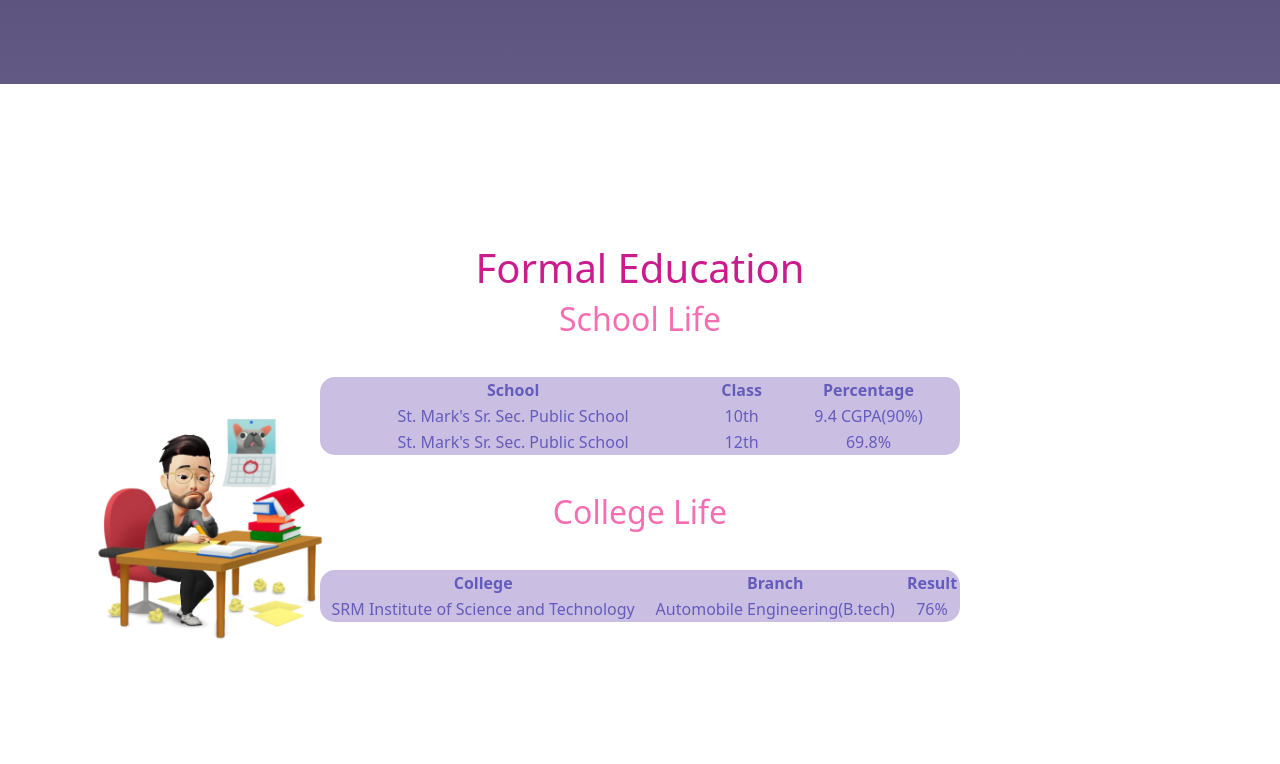
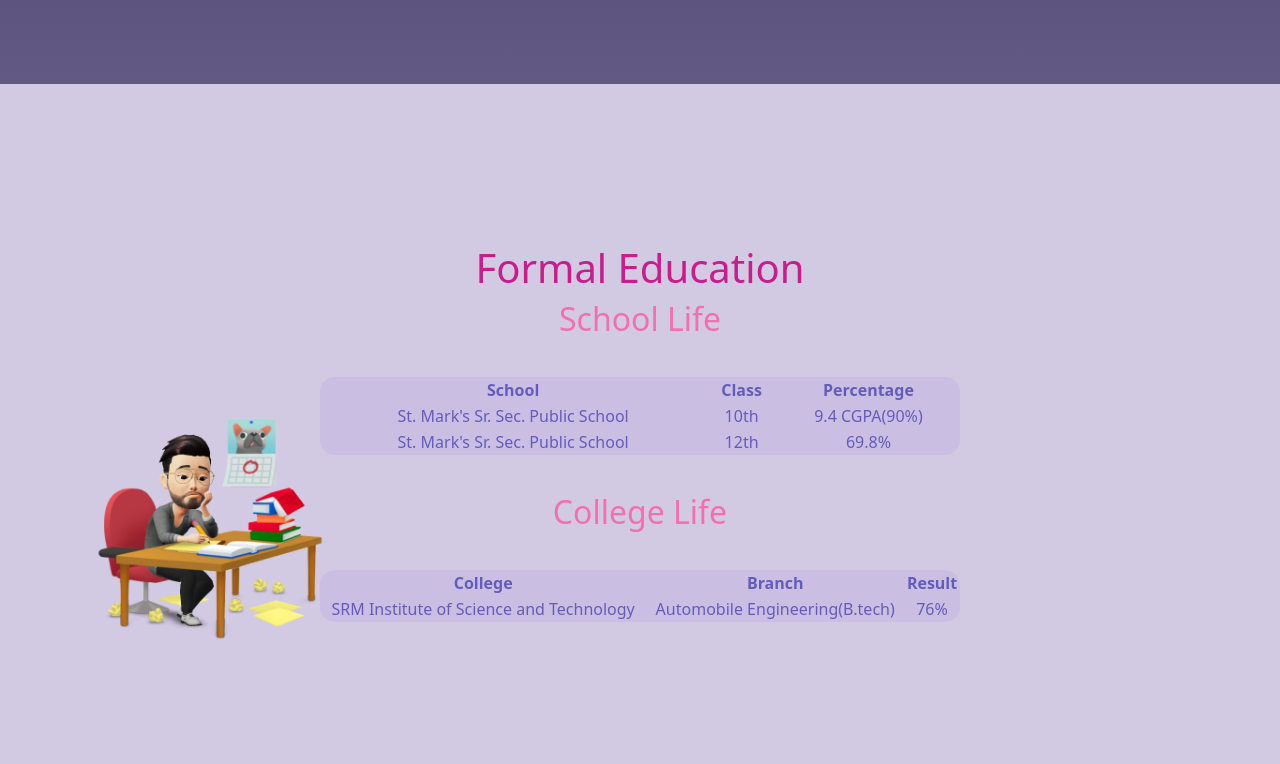
Before and after one commit to ritvickp9/personal-website, a website: page index.html in a window 1280 px wide. Shown: the part 1376-2140 px from the top of the page. Drawn offline with nearby package versions, Linux system fonts and the light colour scheme; a script that the page names is missing.

Commit message:
Test from pc

```diff
--- a/css/style.css
+++ b/css/style.css
@@ -121,7 +121,7 @@
 }
 
 .life{
-  background-color: white;
+  background-color: rgb(210, 202, 226);
   /* background-image: linear-gradient(#393053,#18122B); */
   text-align: center;
   height: 800px;
```
